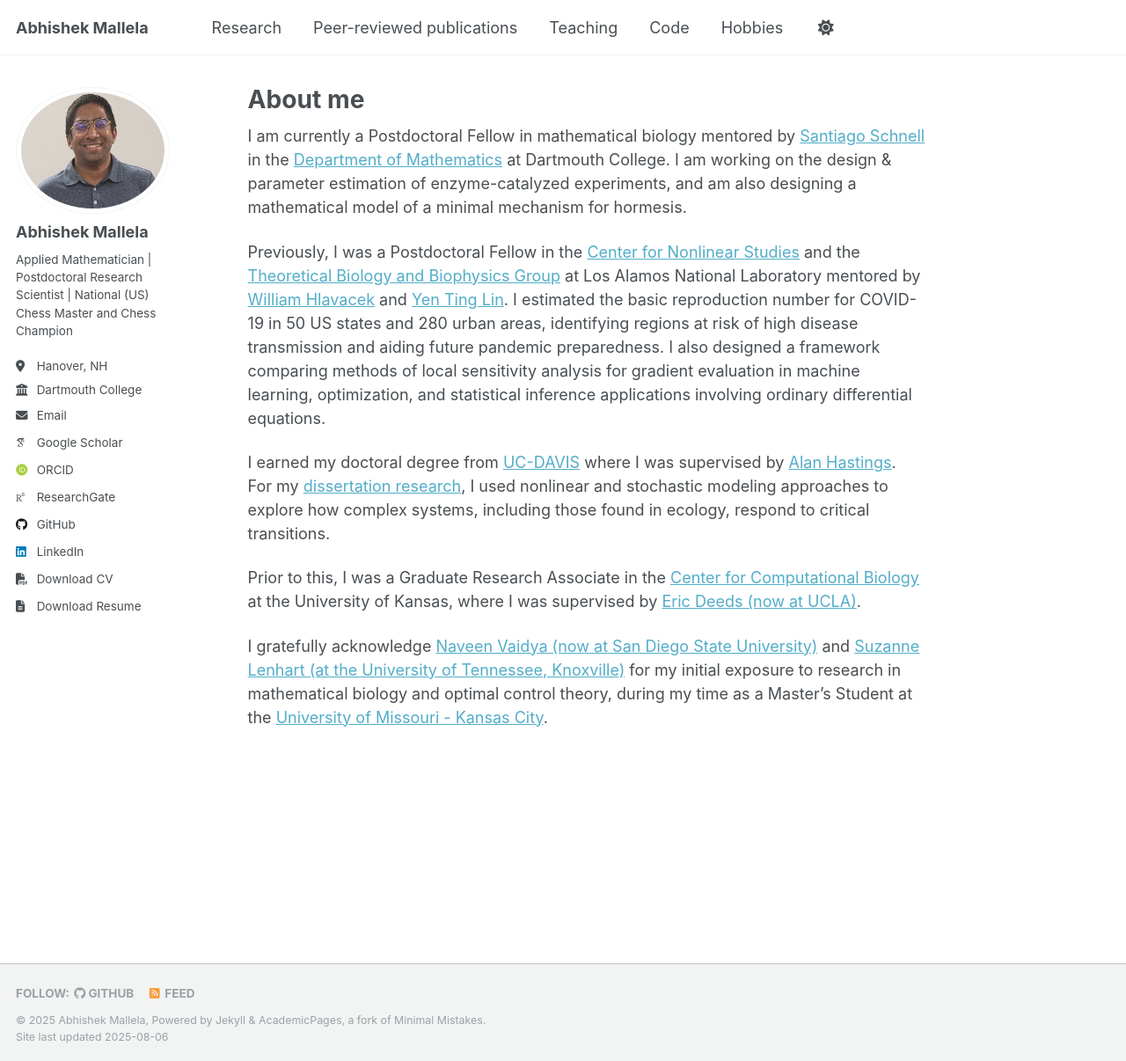
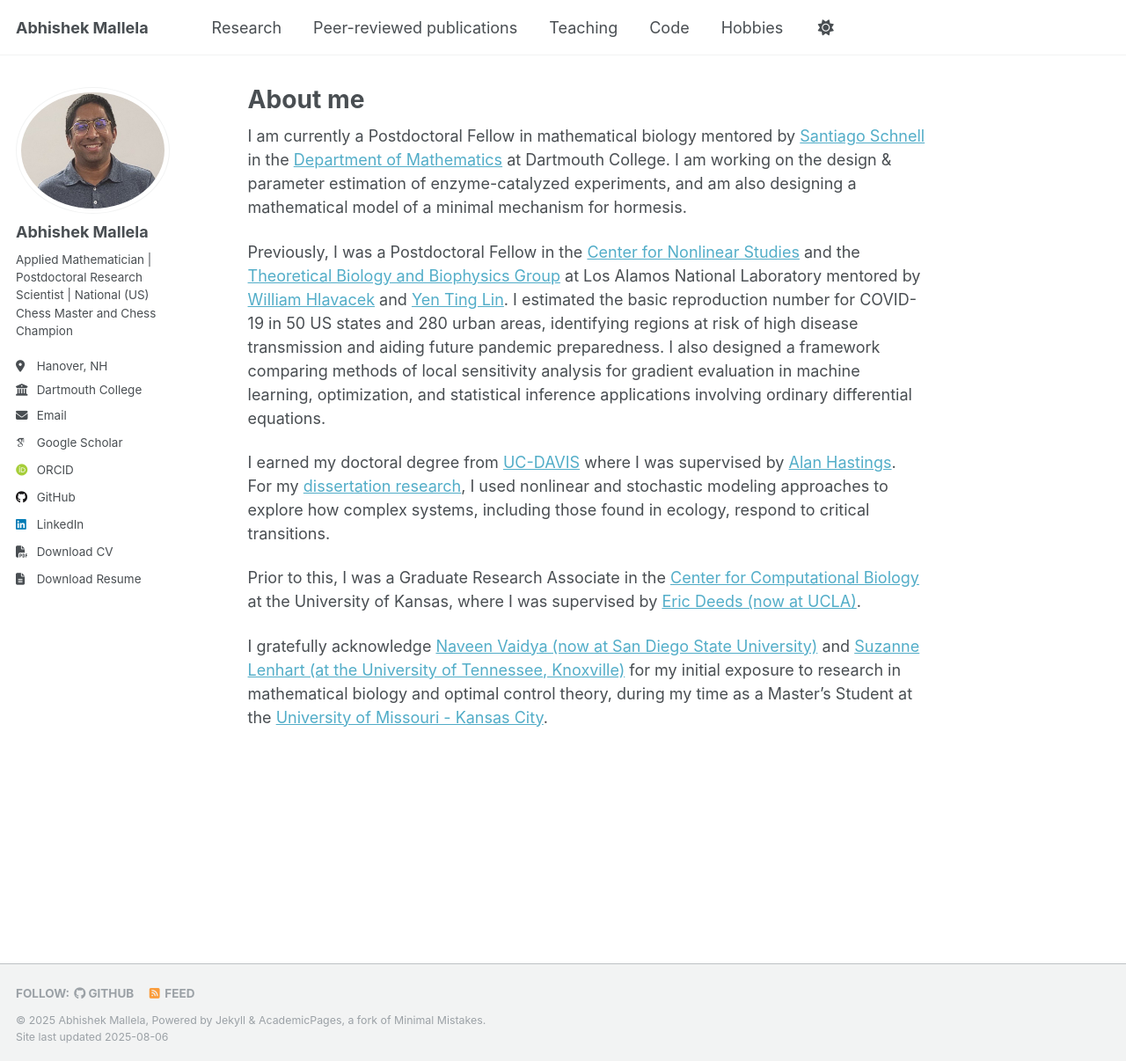
Before and after one commit to dynova/dynova.github.io, a Jekyll site: the page built from _pages/about.md, in a window 1280 px wide and 1206 px high. Shown: the whole window at 88% size. Built offline with Jekyll 4.4.1, drawn with Linux system fonts in a browser that asks for light colours; some web fonts are replaced.

Commit message:
Removed ResearchGate

```diff
--- a/_config.yml
+++ b/_config.yml
@@ -38,7 +38,7 @@ author:
   orcid            : "http://orcid.org/0000-0003-3588-5358"
   semantic         : # URL
   pubmed           : # URL
-  researchgate     : "https://www.researchgate.net/profile/Abhishek-Mallela"
+  researchgate     : # URL
   scopus           : # URL
 
   # Repositories and software development
--- a/_includes/author-profile.html
+++ b/_includes/author-profile.html
@@ -41,9 +41,6 @@
       {% if author.orcid %}
         <li><a href="{{ author.orcid }}"><i class="ai ai-orcid ai-fw icon-pad-right"></i>ORCID</a></li>
       {% endif %}
-      {% if author.researchgate %}
-        <li><a href="{{ author.researchgate }}"><i class="ai ai-researchgate ai-fw icon-pad-right"></i>ResearchGate</a></li>
-      {% endif %}
 
       <!-- (Optional) Additional social links -->
       {% if author.github %}
```
Also changed, not shown: 1 other file.
